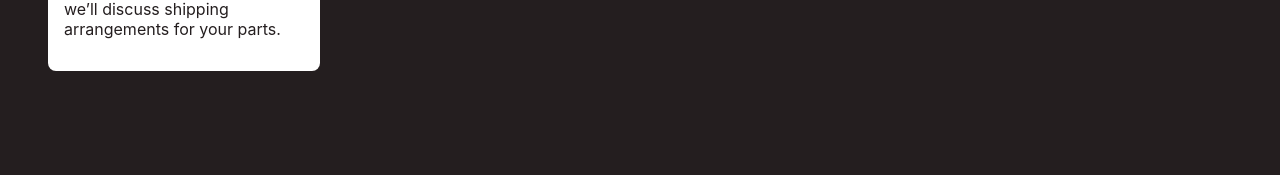
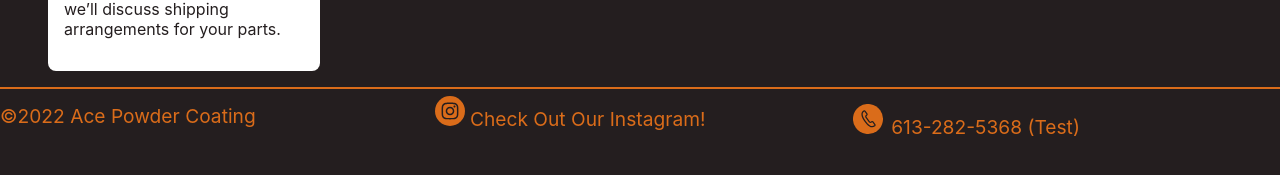
Before and after one commit to muirisc/Ace-Powder-Coating, a React (Create React App) app in the folder my-app/: page / in a window 1280 px wide. Shown: the part 1480-1655 px from the top of the page. Before the commit the page ends 1567 px from the top, so only its background shows below. Built offline with nearby package versions, Linux system fonts and the light colour scheme.

Commit message:
Footer Fixed

```diff
--- a/my-app/src/Components/Footer.js
+++ b/my-app/src/Components/Footer.js
@@ -8,13 +8,13 @@ function Footer(){
 
     <div className="footer">
     <div>
-    {/* <p className="copyright">©2022 Ace Powder Coating</p>
+    <p className="copyright">©2022 Ace Powder Coating</p>
     </div>
     <div>
     <li className="footerI"></li> <a href="https://www.instagram.com/"><img src={Instagram}/> Check Out Our Instagram!</a>
     </div>
-    <div className="imageCarousel">
-    <p><img src={Phone}/><a href="tel:+6132825368" >613-282-5368 (Test)</a></p> */}
+    <div className="footerI">
+    <p><img src={Phone}/><a href="tel:+6132825368" >613-282-5368 (Test)</a></p>
     </div>
     </div>
   )
--- a/my-app/src/index.css
+++ b/my-app/src/index.css
@@ -367,22 +367,23 @@ color: #F9E6B7;
 }
 
 .footer{
-  position: absolute;
+  /* position: absolute; */
   /* bottom: 0; */
   display: grid;
   grid-template-columns: 1fr 1fr 1fr;
   color:#da6c1a;
   margin: auto;
-/* align-content: center; */
+align-content: center;
 font-size: 1.2rem;
 border-top: 2px solid #da6c1a;
-max-height: 4rem;
-
-
+height: 1rem;
+}
+.footer div{
+  margin-top: 3rem;
 }
 .footer .copyright{
-  margin-top: 1.4rem;
-  margin-left: 1rem;
+  /* margin-top: 1.4rem;
+  margin-left: 1rem; */
 }
 
 /* .footer .footerI{
@@ -397,7 +398,7 @@ max-height: 4rem;
   color:#da6c1a;
   text-decoration: none;
 }
-.footer img{
+.footer div img{
 background-size: cover;
 width: 7%;
 height: inherit;
@@ -415,6 +416,6 @@ margin-left: .5rem;
 .footer p a{
 text-decoration: none;
 color:#da6c1a;
-margin: auto;
+/* margin: auto; */
 padding: 1rem .5rem 5rem .5rem;
 }
```
